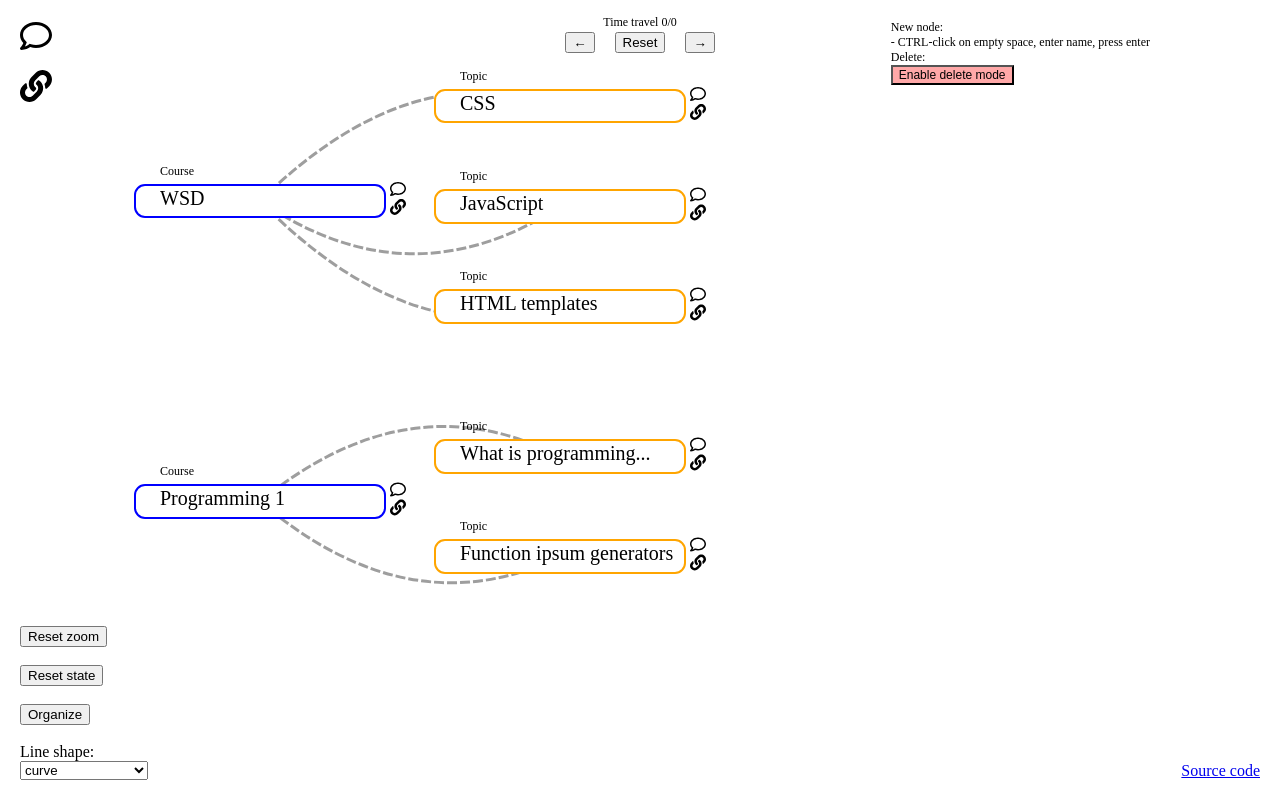
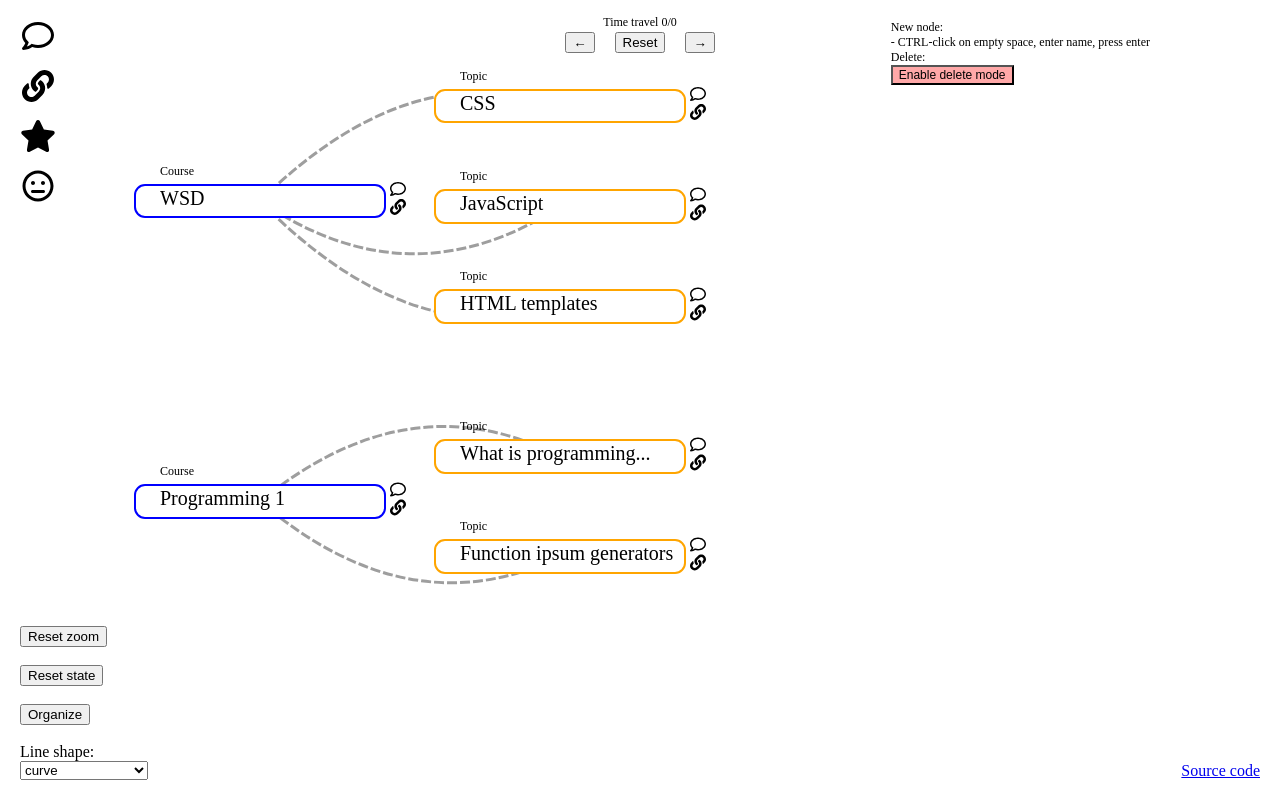
Before and after one commit to piehei/course-curriculum-graph, a Vue app in the folder client/: page / in a window 1280 px wide. Built offline with nearby package versions, Linux system fonts and the light colour scheme.

Commit message:
smiley and star icons added to the global ui area with nice tooltips

```diff
--- a/client/src/App.vue
+++ b/client/src/App.vue
@@ -17,8 +17,9 @@
 
       <tooltip direction="right">
         <font-awesome-icon
-          :icon="['far', 'comment']"
+          :icon="commentIcon"
           size="2x"
+          class="fix-horizontal-position"
           @click="add('comment')">
         </font-awesome-icon>
         <template slot="text">
@@ -30,12 +31,39 @@
 
       <tooltip direction="right">
         <font-awesome-icon
-          :icon="['fas', 'link']"
+          :icon="linkIcon"
           size="2x"
+          class="fix-horizontal-position"
           @click="add('link')">
         </font-awesome-icon>
         <template slot="text">
           Add new connection
+        </template>
+      </tooltip>
+
+      <br><br>
+
+      <tooltip direction="right">
+        <font-awesome-icon
+          :icon="starIcon"
+          size="2x">
+        </font-awesome-icon>
+        <template slot="text">
+          Star icon indicates how well you learned the topic
+        </template>
+      </tooltip>
+
+      <br><br>
+
+      <tooltip direction="right">
+        <font-awesome-icon
+          :icon="smileyIcon"
+          size="2x"
+          class="fix-horizontal-position"
+          @click="add('link')">
+        </font-awesome-icon>
+        <template slot="text">
+          Smiley icon indicates how interesting you found the topic
         </template>
       </tooltip>
 
@@ -137,6 +165,9 @@
 </template>
 <script>
 import { event, select, zoom, zoomIdentity } from 'd3';
+import { faLink, faStar } from '@fortawesome/free-solid-svg-icons';
+import { faComment, faMeh } from '@fortawesome/free-regular-svg-icons';
+
 
 import Node from './components/Node.vue';
 import Connection from './components/Connection.vue';
@@ -164,6 +195,10 @@ export default {
       },
       appZoom: undefined,
       zoomListenerElement: undefined,
+      linkIcon: faLink,
+      commentIcon: faComment,
+      starIcon: faStar,
+      smileyIcon: faMeh,
     }
   },
   created() {
@@ -342,6 +377,13 @@ export default {
     overflow: hidden;
   }
 
+  /* the star icon is 36*32 px and the rest
+     are 32*32. this compensates and makes
+     the rest wider so the align nicely. */
+  .fix-horizontal-position {
+    margin-left: 2px;
+  }
+
   #top-buttons {
     position: absolute;
     top: 10px;
```
